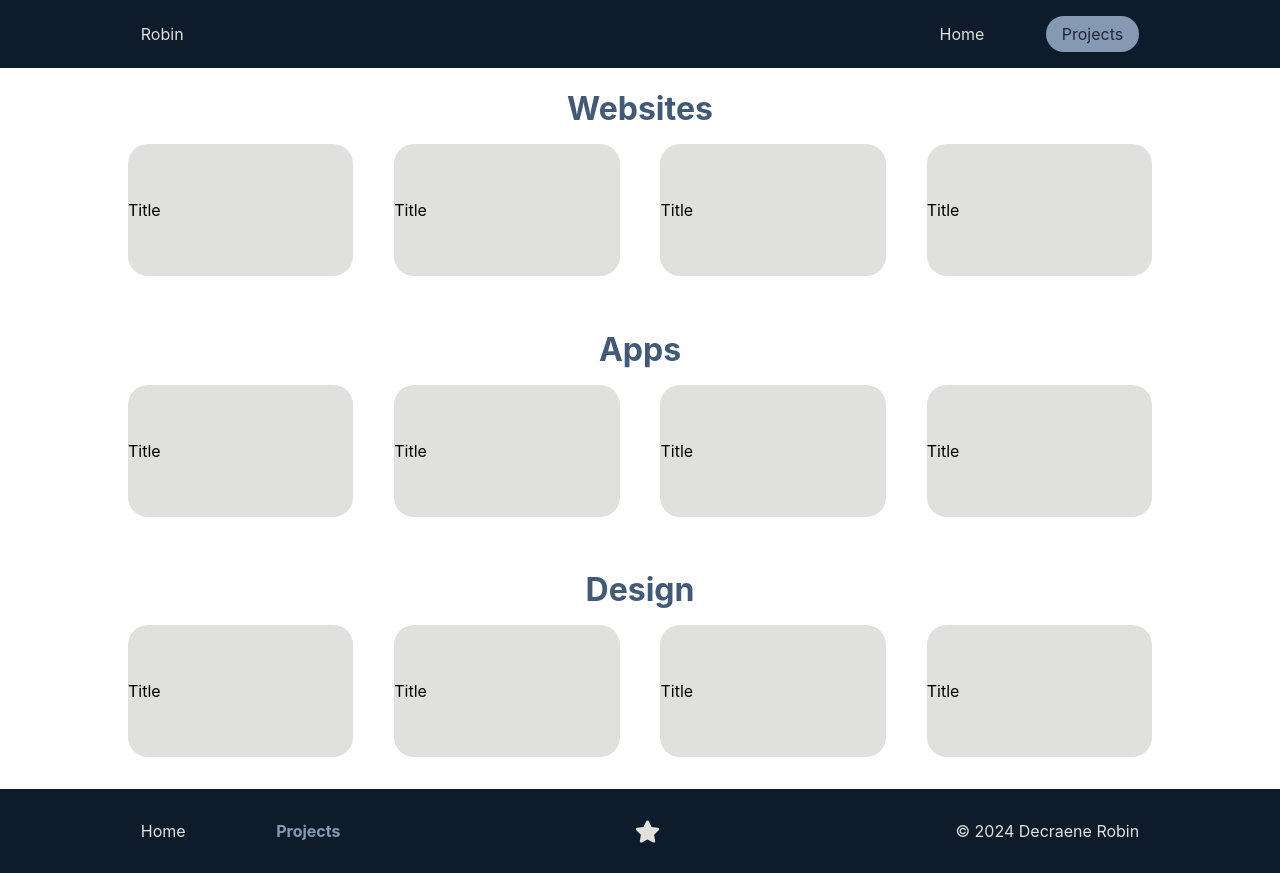
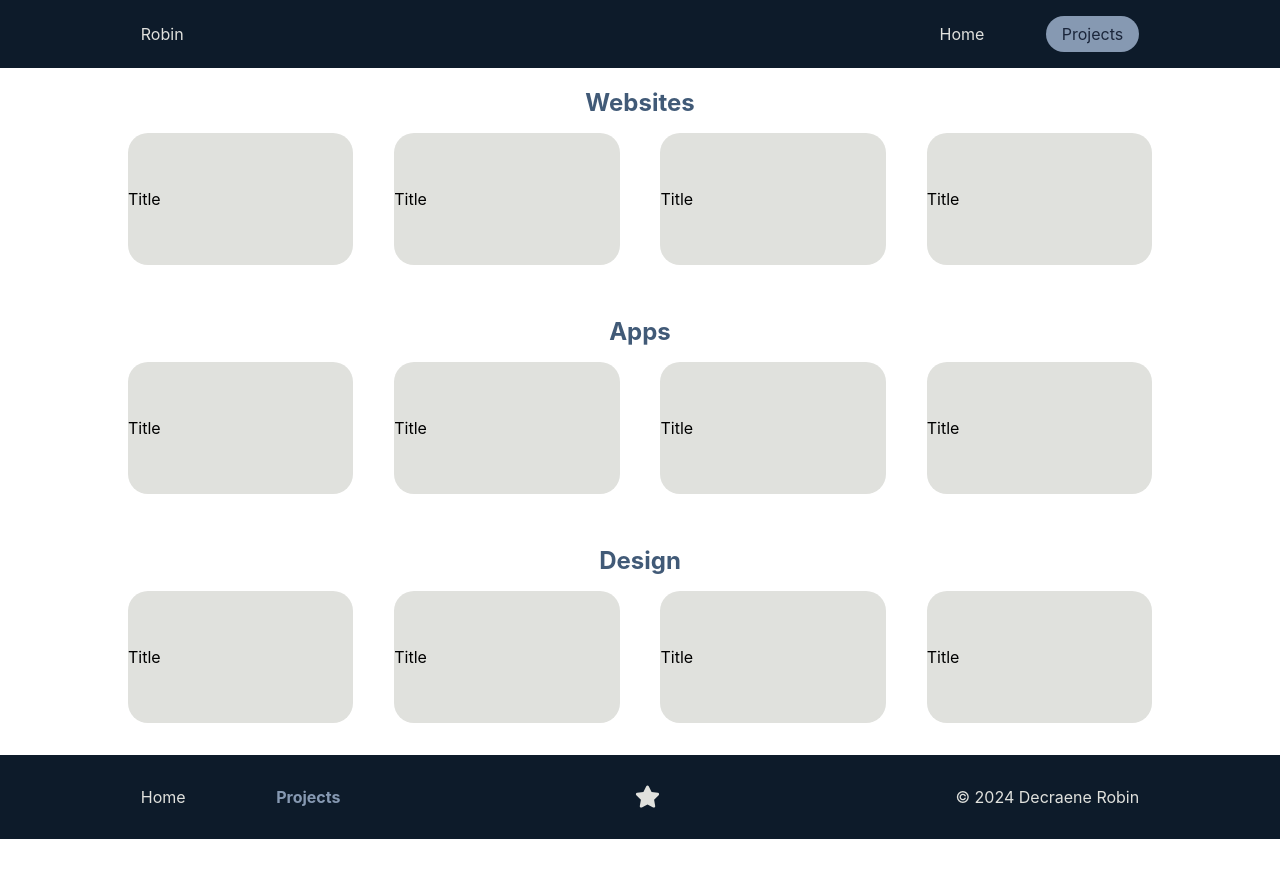
Before and after one commit to RobinDecraene/Portfolio, a React (Create React App) app: page /projects in a window 1280 px wide. After the commit the page ends 839 px from the top, so only its background shows below. Built offline with nearby package versions, Linux system fonts and the light colour scheme.

Commit message:
Update: title component

```diff
--- a/src/Components/Title/title.jsx
+++ b/src/Components/Title/title.jsx
@@ -5,9 +5,9 @@ const Title = ({children}) => {
 
 
   return (
-    <h1 className={style.title}>
+    <h2 className={style.title}>
       {children}
-    </h1>
+    </h2>
   );
 };
 
```
